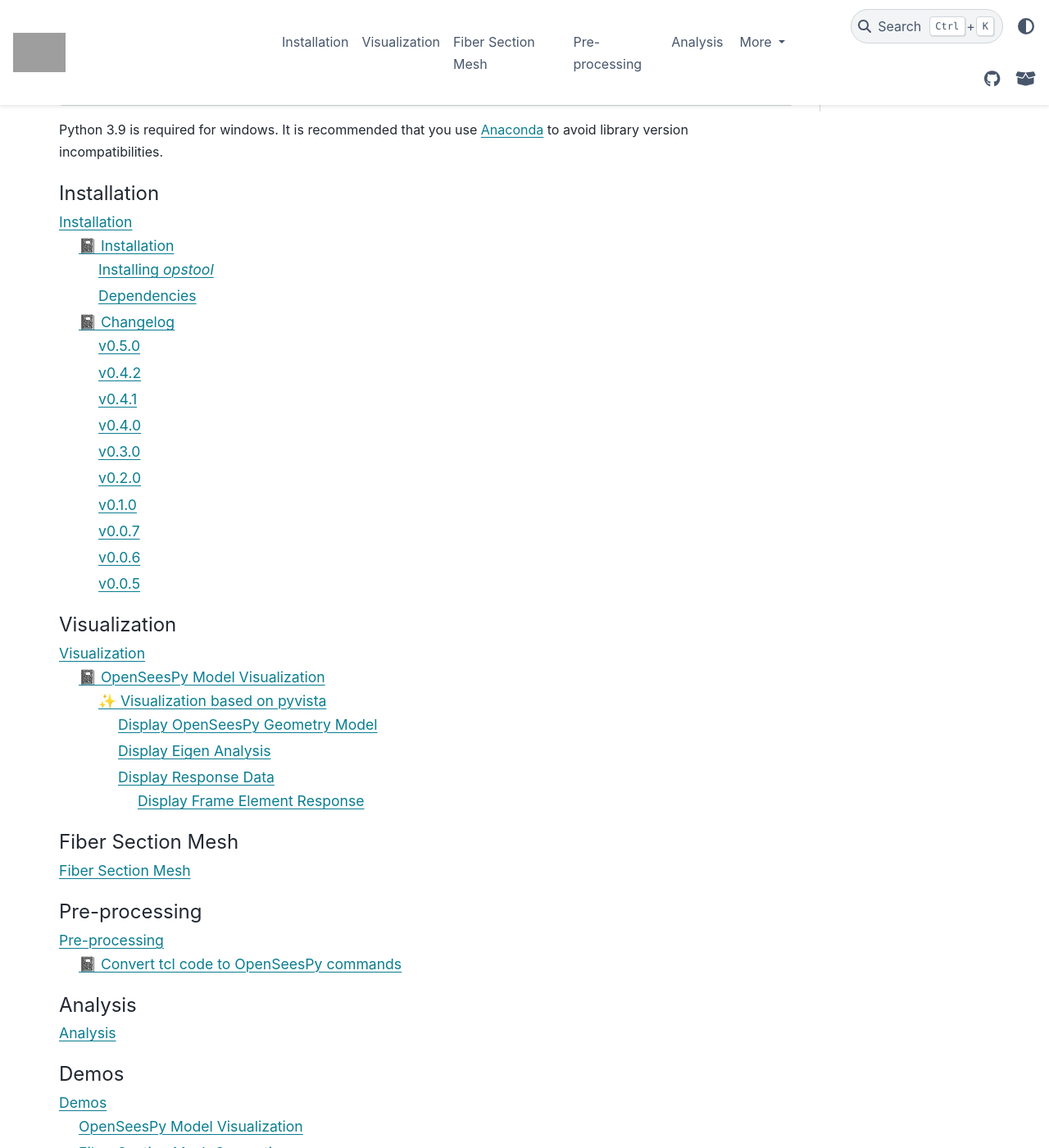
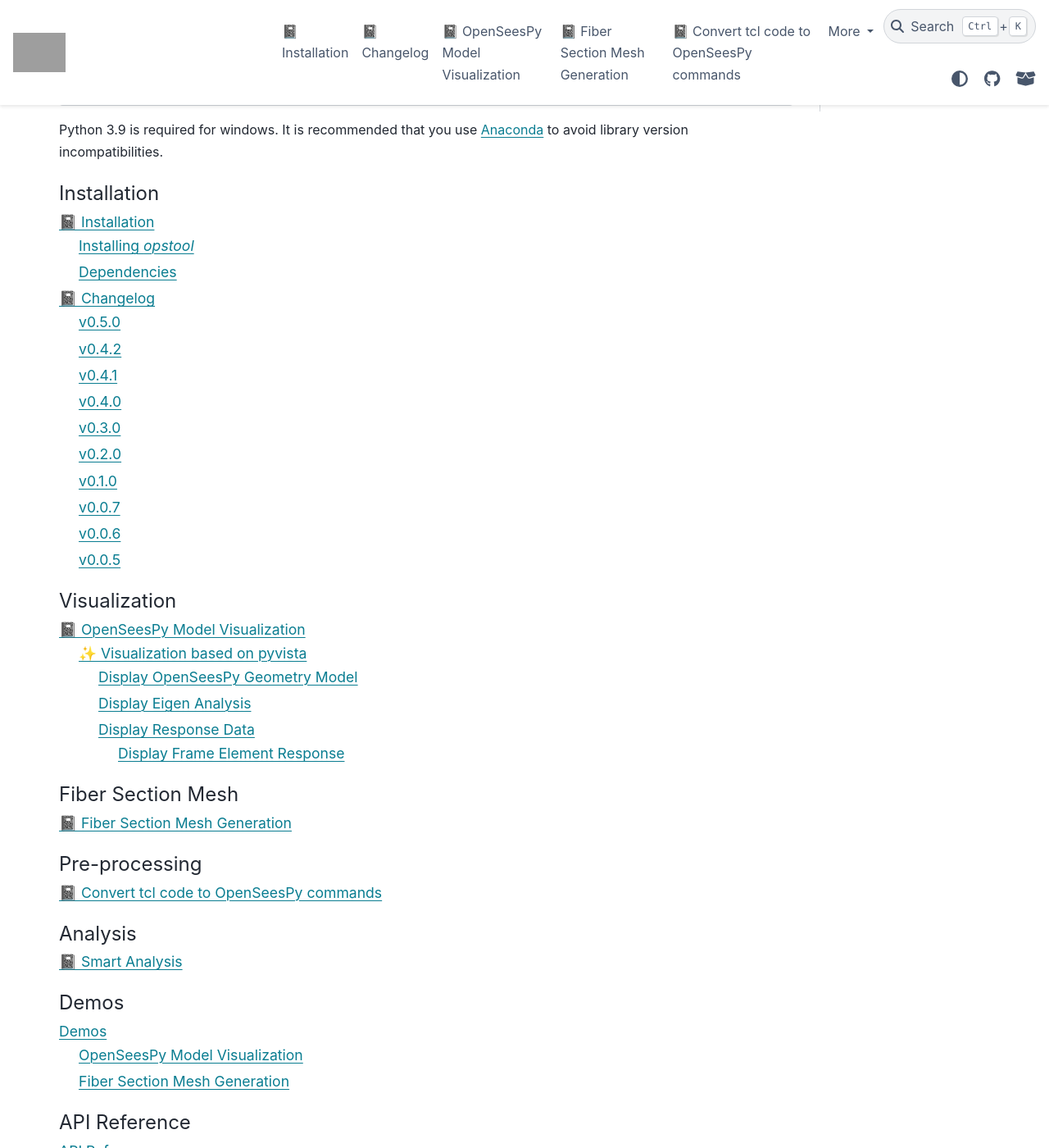
Before and after one commit to yexiang1992/opstool, a Sphinx documentation site: the page built from doc/source/index.rst, in a window 1280 px wide and 1400 px high, scrolled down 269 px. Shown: the whole window at 82% size. Built offline with Sphinx 7.4.7 and the PyData theme 0.15.4, drawn with Linux system fonts in a browser that asks for light colours; pages that are not in the unit, such as notebooks, are missing from menus; grey boxes are pictures that could not be loaded.

Commit message:
update docs

```diff
--- a/doc/source/index.rst
+++ b/doc/source/index.rst
@@ -23,34 +23,32 @@
    :maxdepth: 5
    :caption: Installation
 
-   _Installation
+   src/installation
+   CHANGELOG
 
 .. toctree::
    :maxdepth: 5
    :caption: Visualization
 
-   _vis
+   src/mod_vis
 
 .. toctree::
    :maxdepth: 5
    :caption: Fiber Section Mesh
 
-   _sec_mesh
+   src/mod_secmesh
 
 .. toctree::
    :maxdepth: 5
    :caption: Pre-processing
 
-   _pre
-
+   src/tcl2py
 
 .. toctree::
    :maxdepth: 5
    :caption: Analysis
 
-   _analysis
-
-
+   src/smart_analysis
 
 .. toctree::
    :maxdepth: 5
--- /dev/null
+++ b/doc/source/src/smart_analysis.rst
@@ -0,0 +1,2 @@
+📓 Smart Analysis
+===================
```
